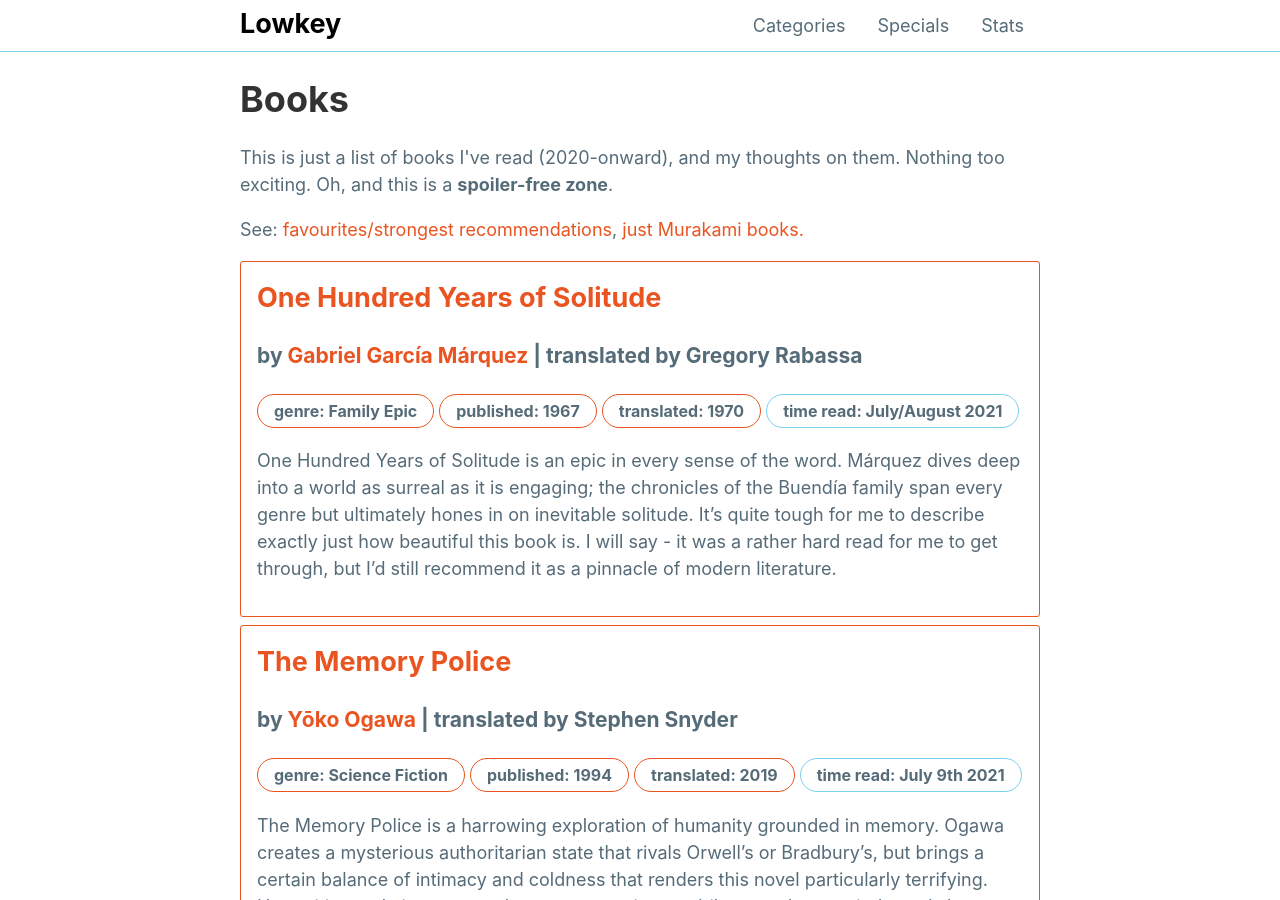
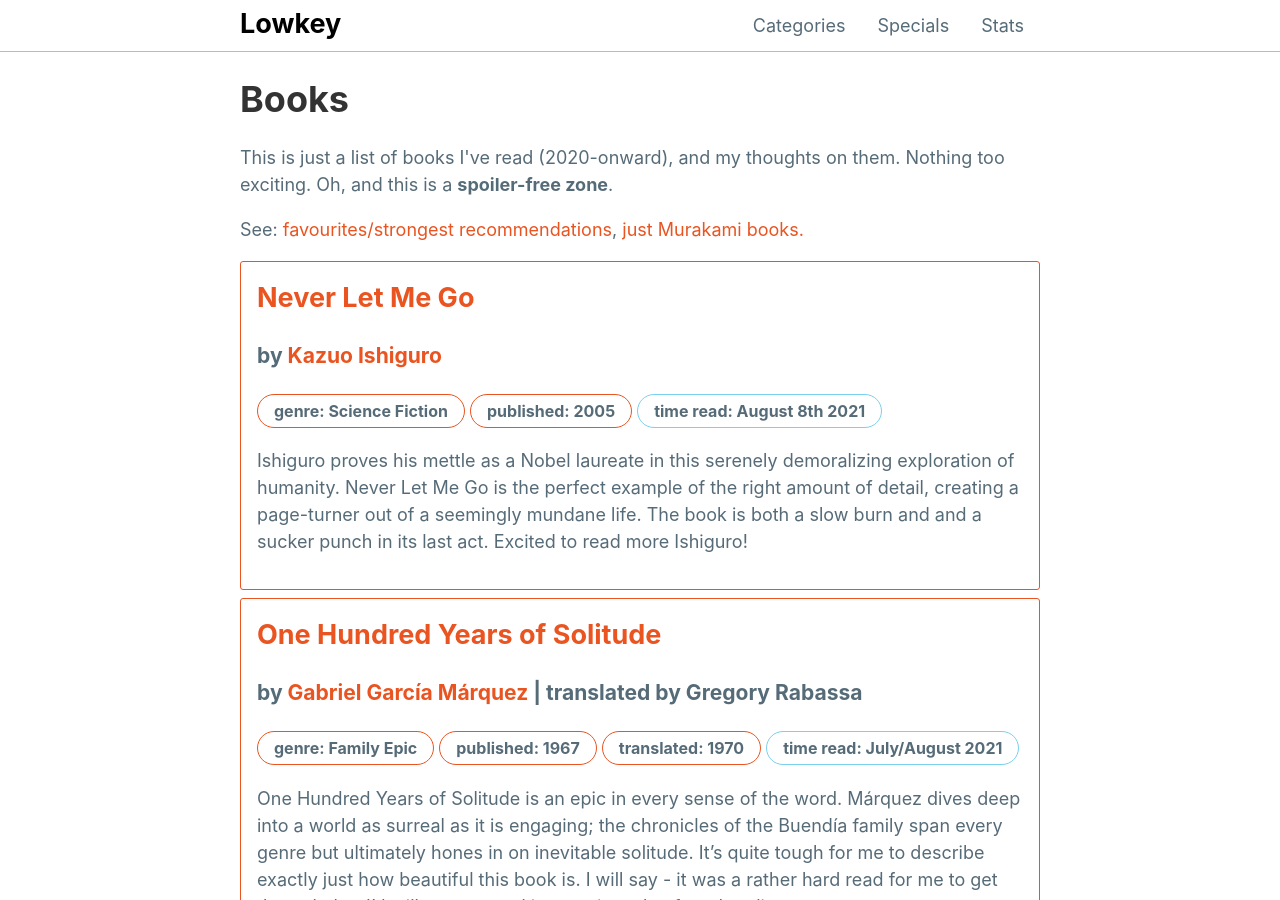
Before and after one commit to mattxwang/lowkey, a Jekyll site: the page built from stats/books.html, in a window 1280 px wide and 900 px high. Built offline with Jekyll 4.4.1, drawn with Linux system fonts in a browser that asks for light colours.

Commit message:
never let me go

```diff
--- a/_data/books.yml
+++ b/_data/books.yml
@@ -437,3 +437,11 @@
   time_read: July/August 2021
   thoughts: >
     One Hundred Years of Solitude is an epic in every sense of the word. Márquez dives deep into a world as surreal as it is engaging; the chronicles of the Buendía family span every genre but ultimately hones in on inevitable solitude. It's quite tough for me to describe exactly just how beautiful this book is. I will say - it was a rather hard read for me to get through, but I'd still recommend it as a pinnacle of modern literature.
+neverletmego:
+  title: Never Let Me Go
+  author: Kazuo Ishiguro
+  genre: Science Fiction
+  year_published: 2005
+  time_read: August 8th 2021
+  thoughts: >
+    Ishiguro proves his mettle as a Nobel laureate in this serenely demoralizing exploration of humanity. Never Let Me Go is the perfect example of the right amount of detail, creating a page-turner out of a seemingly mundane life. The book is both a slow burn and and a sucker punch in its last act. Excited to read more Ishiguro!
```
